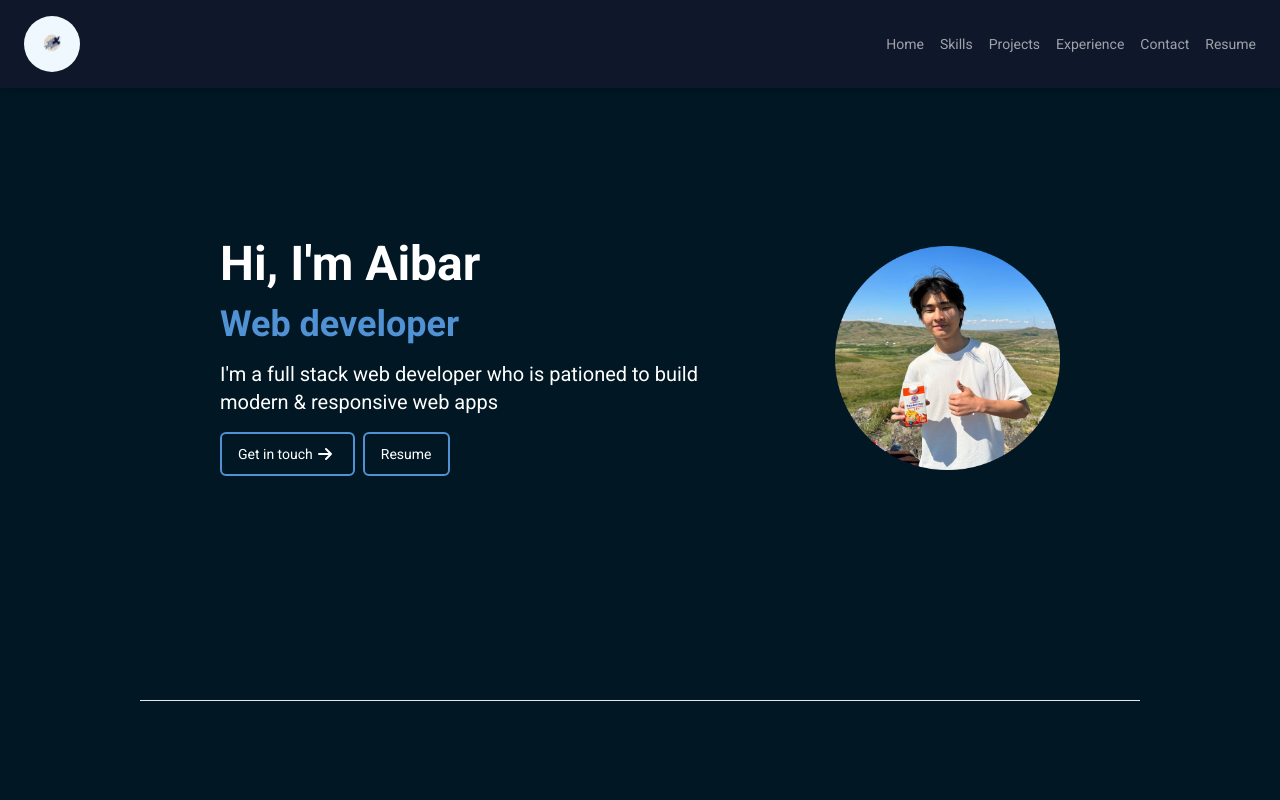
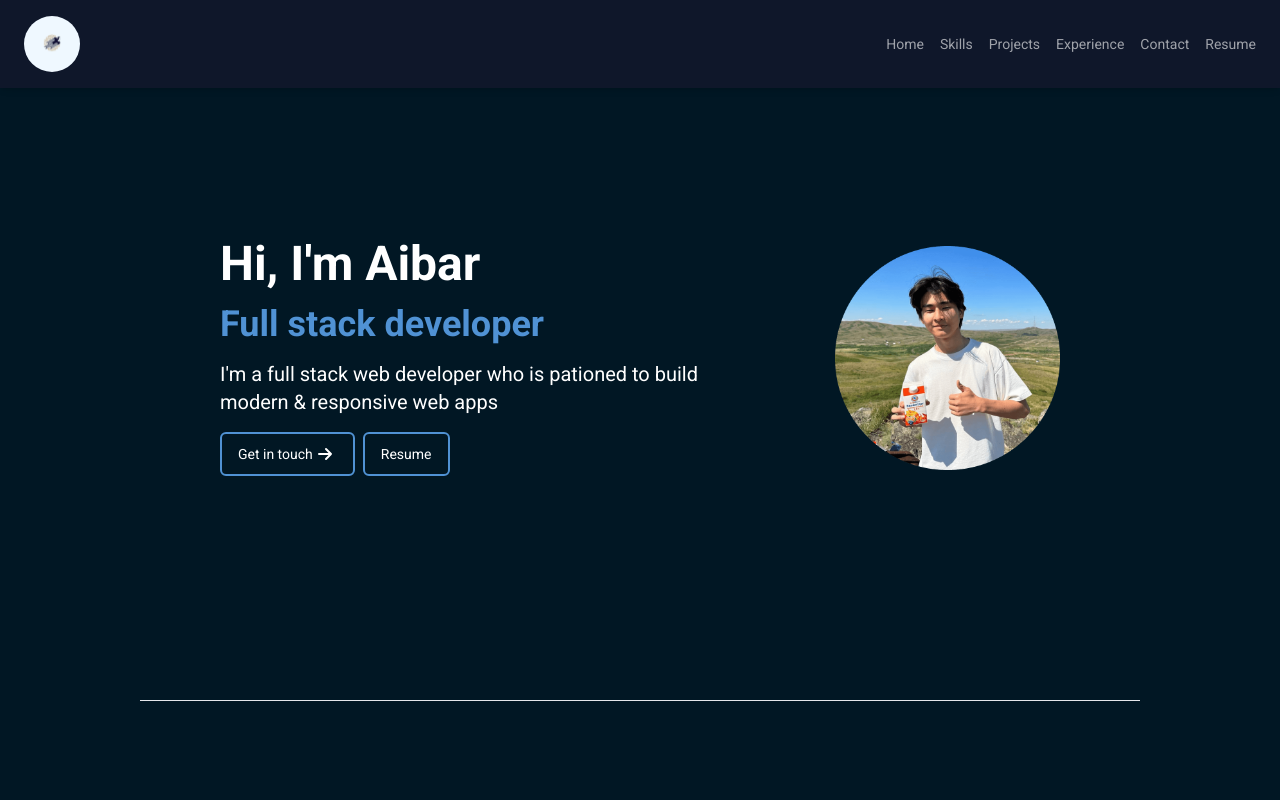
Before and after one commit to oiibar/AibarTolegenov, a React (Create React App) app: page / in a window 1280 px wide. Shown: the top 800 px of the page. Built offline with nearby package versions, Linux system fonts and the light colour scheme.

Commit message:
sections

```diff
--- a/public/index.html
+++ b/public/index.html
@@ -7,7 +7,7 @@
     <meta name="theme-color" content="#000000" />
     <meta
       name="description"
-      content="Web site created using create-react-app"
+      content="Aibar Tolegenov's portfolio showcasing web development projects and skills."
     />
     <link rel="preconnect" href="https://fonts.googleapis.com" />
     <link rel="preconnect" href="https://fonts.gstatic.com" crossorigin />
--- a/src/sections/Contact.jsx
+++ b/src/sections/Contact.jsx
@@ -5,6 +5,13 @@ function Contact() {
     <section id="contact">
       <div className="container p-10  flex flex-col gap-2 text-center justify-center items-center">
         <h2 className="title">Contact Me</h2>
+        <p className="w-1/3">
+          Have a project in mind or want to collaborate? Fill out the form below
+          or reach me at
+          <a className="text-[#5092d4]" href="mailto:quovein@gmail">
+            quovein@gmail
+          </a>
+        </p>
         <form
           className="border flex flex-col gap-2 bg-white/90 p-4 w-1/2 rounded-lg"
           action="https://api.web3forms.com/submit"
--- a/src/sections/Home.jsx
+++ b/src/sections/Home.jsx
@@ -7,7 +7,9 @@ function Home() {
       <div className="flex items-center container justify-between px-20 py-40 pt-60 gap-20">
         <div className="flex flex-col gap-4">
           <h1 className="text-5xl font-bold">Hi, I'm Aibar</h1>
-          <p className="text-4xl font-bold text-[#5092d4]">Web developer</p>
+          <p className="text-4xl font-bold text-[#5092d4]">
+            Full stack developer
+          </p>
           <p className="text-xl">
             I'm a full stack web developer who is pationed to build modern &
             responsive web apps
```
Also changed, not shown: src/assests/pic.png.
